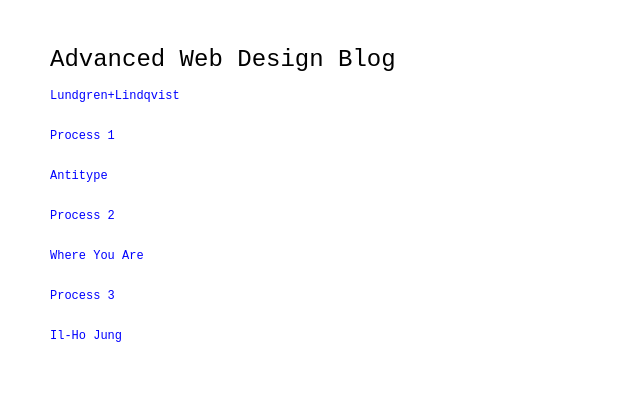
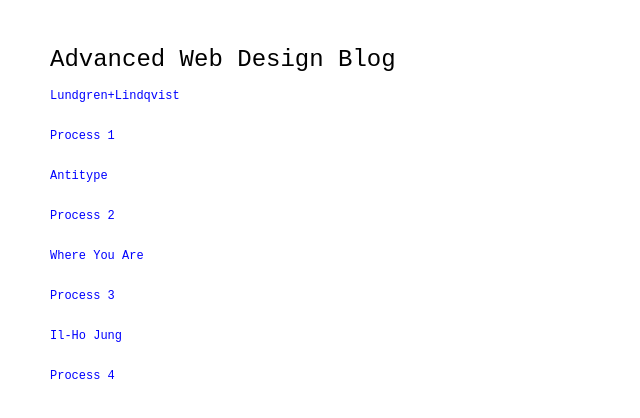
Before and after one commit to amcmicken/amcmicken.github.io, a plain HTML site: page index.html in a window 1280 px wide. Shown: the full height of the page, 0-640 px from the left. Drawn offline with Linux system fonts and the light colour scheme.

Commit message:
add blog8.html to index.html

```diff
--- a/index.html
+++ b/index.html
@@ -44,6 +44,8 @@ h1{
 			<a href="http://amcmicken.github.io/blog5.html">Where You Are</a><br><br>
 			<a href="http://amcmicken.github.io/blog6.html">Process 3</a><br><br>
 			<a href="http://amcmicken.github.io/blog7.html">Il-Ho Jung</a><br><br>
+			<a href="http://amcmicken.github.io/blog8.html">Process 4</a><br><br>
+
 
 
 	</body>
```
